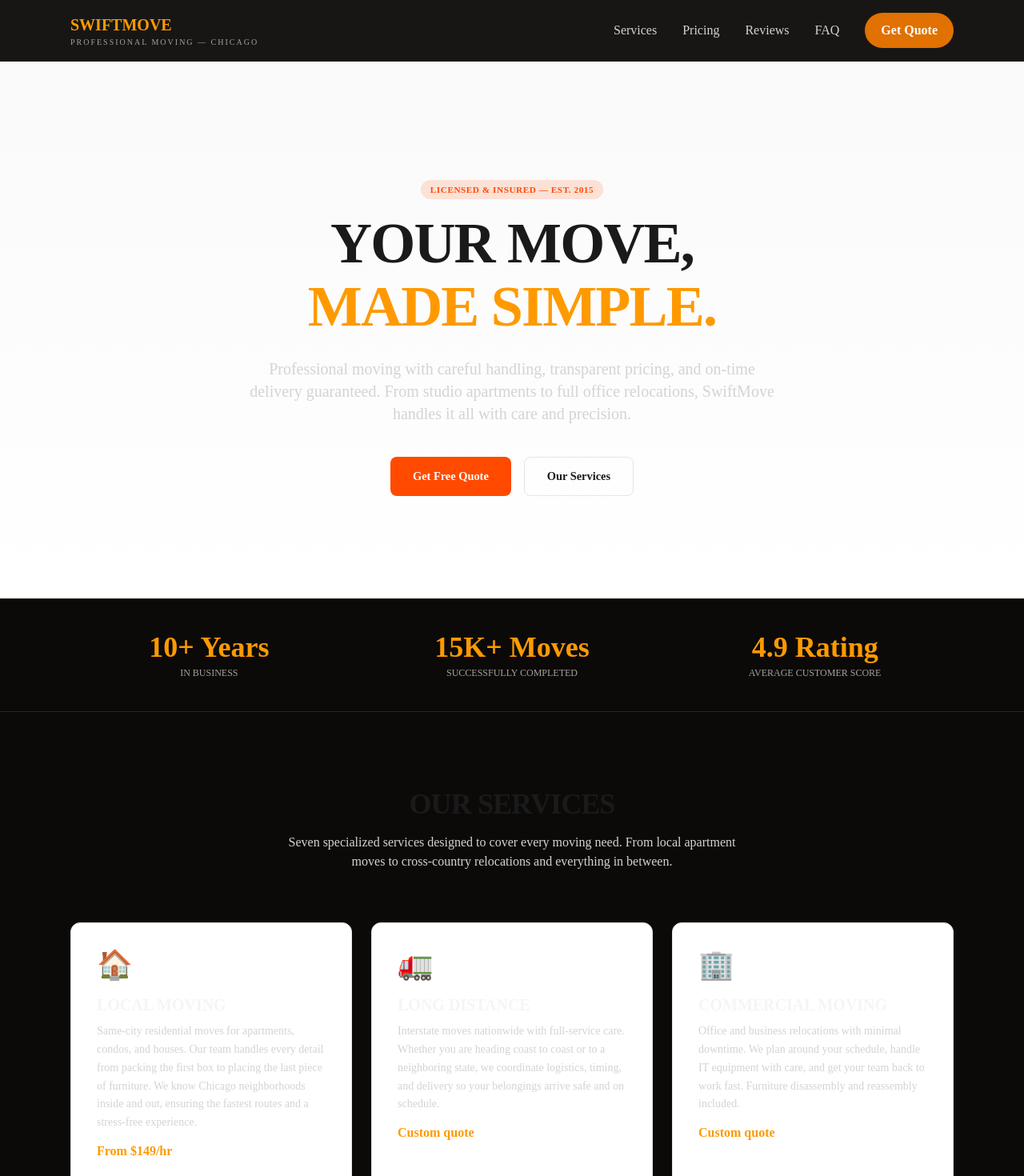
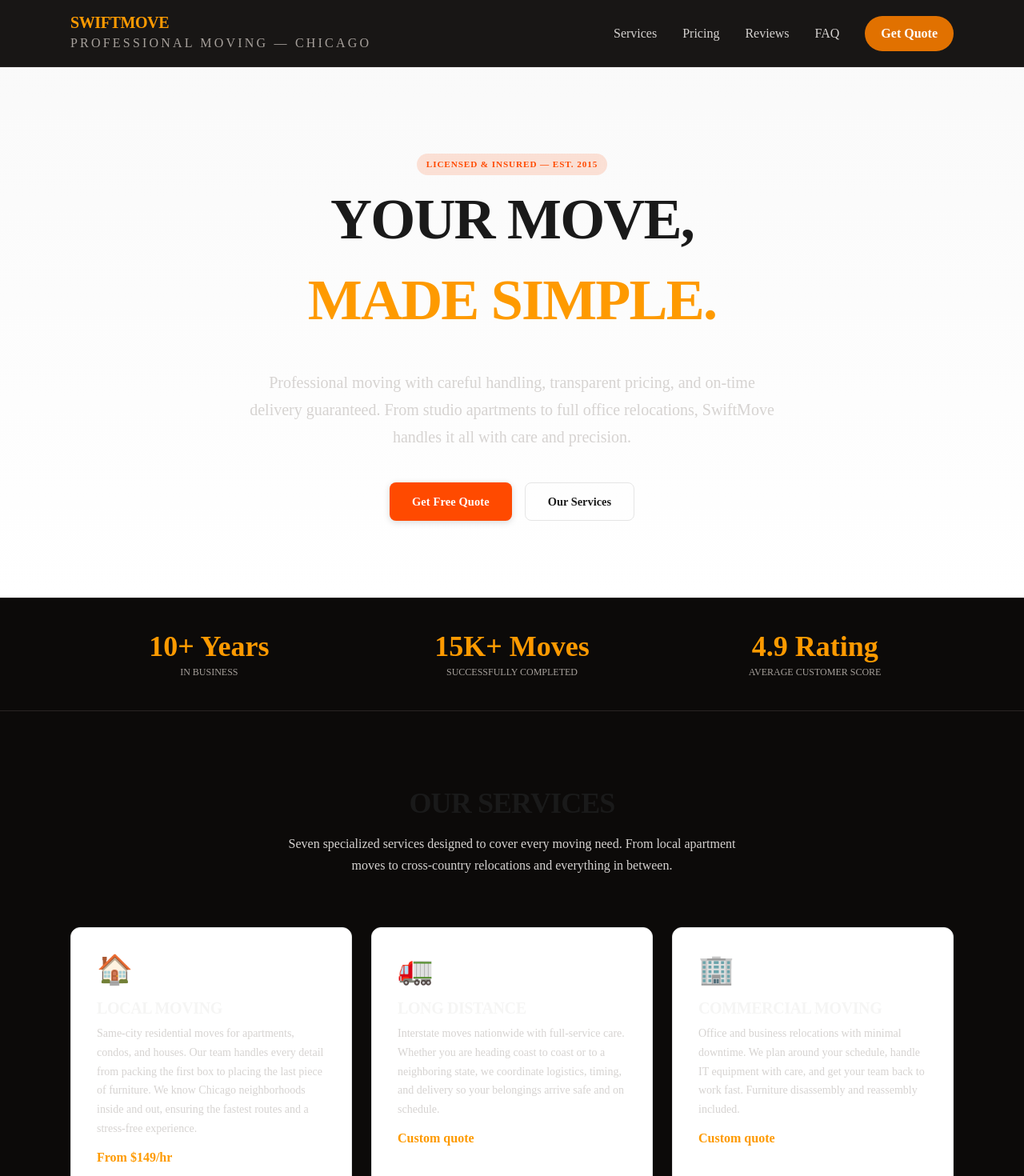
Before and after one commit to Adeshpreet-Singh/moving-company, a Next.js app: page / in a window 1280 px wide. Shown: the top 1470 px of the page at 80% size. Built offline with nearby package versions, Linux system fonts and the light colour scheme.

Commit message:
10/10 polish: contrast, typography, forms, nav, spacing

```diff
--- a/app/globals.css
+++ b/app/globals.css
@@ -154,3 +154,209 @@ input::placeholder, textarea::placeholder {
   outline: 2px solid #ff4a00;
   outline-offset: 2px;
 }
+
+
+/* ===== 10/10 POLISH (auto-added) ===== */
+
+/* Enhanced body text contrast - minimum WCAG AA */
+body {
+  -webkit-font-smoothing: antialiased;
+  -moz-osx-font-smoothing: grayscale;
+}
+
+/* Better body text readability */
+p, li, span, td, label {
+  line-height: 1.7;
+}
+
+/* Enhanced card polish */
+.card {
+  backdrop-filter: blur(8px);
+  -webkit-backdrop-filter: blur(8px);
+}
+.card:hover {
+  transform: translateY(-6px);
+  box-shadow: 0 12px 40px rgba(0,0,0,0.15), 0 4px 12px rgba(0,0,0,0.1);
+}
+
+/* Better button polish */
+.btn {
+  cursor: pointer;
+  letter-spacing: 0.01em;
+  box-shadow: 0 2px 8px rgba(0,0,0,0.15);
+  text-decoration: none;
+  border: none;
+}
+.btn:hover {
+  transform: translateY(-2px);
+  box-shadow: 0 6px 20px rgba(0,0,0,0.2);
+}
+.btn:active { transform: scale(0.97); }
+
+.btn-outline {
+  cursor: pointer;
+  text-decoration: none;
+  background: transparent;
+}
+.btn-outline:hover {
+  transform: translateY(-2px);
+}
+
+/* Enhanced input polish */
+input, textarea, select {
+  font-size: 0.95rem !important;
+  transition: all 0.25s cubic-bezier(0.4, 0, 0.2, 1) !important;
+}
+input:focus, textarea:focus, select:focus {
+  transform: scale(1.01);
+}
+
+/* Better heading hierarchy */
+h1, h2, h3, h4, h5, h6 {
+  line-height: 1.2;
+  letter-spacing: -0.02em;
+}
+
+/* Smooth all transitions */
+a, button, .card, .btn, .btn-outline {
+  transition: all 0.3s cubic-bezier(0.4, 0, 0.2, 1);
+}
+
+/* Better section spacing */
+section {
+  position: relative;
+}
+
+/* Enhanced badge */
+.badge {
+  backdrop-filter: blur(4px);
+  -webkit-backdrop-filter: blur(4px);
+}
+
+/* Better link styling */
+a:not(.btn):not(.btn-outline) {
+  text-decoration: none;
+  transition: opacity 0.2s;
+}
+a:not(.btn):not(.btn-outline):hover {
+  opacity: 0.8;
+}
+
+/* Enhanced image handling */
+img {
+  max-width: 100%;
+  height: auto;
+  display: block;
+}
+
+/* Better list styling */
+ul, ol {
+  padding-left: 1.5em;
+}
+li {
+  margin-bottom: 0.3em;
+}
+
+/* Selection color */
+::selection {
+  background: color-mix(in srgb, var(--accent, #0075de) 30%, transparent);
+  color: inherit;
+}
+
+/* Smooth scroll snap for mobile */
+@media (max-width: 768px) {
+  .heading { letter-spacing: -0.02em; }
+  section { padding-left: 1rem; padding-right: 1rem; }
+}
+
+/* Better focus states for accessibility */
+*:focus-visible {
+  outline: 2px solid var(--accent, #0075de);
+  outline-offset: 3px;
+  border-radius: 4px;
+}
+
+/* Stagger animation for cards */
+.card:nth-child(1) { transition-delay: 0ms; }
+.card:nth-child(2) { transition-delay: 60ms; }
+.card:nth-child(3) { transition-delay: 120ms; }
+.card:nth-child(4) { transition-delay: 180ms; }
+.card:nth-child(5) { transition-delay: 240ms; }
+.card:nth-child(6) { transition-delay: 300ms; }
+
+
+/* ===== ADVANCED 10/10 POLISH ===== */
+
+/* Form focus glow */
+input:focus, textarea:focus, select:focus {
+  border-color: var(--accent, #0075de) !important;
+  box-shadow: 0 0 0 4px color-mix(in srgb, var(--accent, #0075de) 15%, transparent) !important;
+  outline: none !important;
+}
+
+/* Better button press effect */
+.btn:active {
+  transform: scale(0.96) !important;
+  box-shadow: none !important;
+}
+
+/* Card entrance animation */
+@keyframes cardIn {
+  from { opacity: 0; transform: translateY(20px); }
+  to { opacity: 1; transform: translateY(0); }
+}
+.card.visible {
+  animation: cardIn 0.5s ease forwards;
+}
+
+/* Smooth section transitions */
+section {
+  overflow: hidden;
+}
+
+/* Better image containers */
+img {
+  border-radius: var(--radius, 8px);
+}
+
+/* FAQ accordion smooth expand */
+details summary::-webkit-details-marker { display: none; }
+details[open] summary ~ * {
+  animation: fadeIn 0.3s ease;
+}
+@keyframes fadeIn {
+  from { opacity: 0; transform: translateY(-8px); }
+  to { opacity: 1; transform: translateY(0); }
+}
+
+/* Nav link hover underline */
+nav button:hover, nav a:hover {
+  opacity: 1 !important;
+  position: relative;
+}
+
+/* Better badge styling */
+.badge {
+  font-weight: 700;
+  letter-spacing: 0.08em;
+}
+
+/* Smooth page transitions */
+main {
+  animation: pageLoad 0.6s ease;
+}
+@keyframes pageLoad {
+  from { opacity: 0; }
+  to { opacity: 1; }
+}
+
+/* Better scrollbar */
+::-webkit-scrollbar { width: 8px; }
+::-webkit-scrollbar-track { background: var(--bg, #fff); }
+::-webkit-scrollbar-thumb {
+  background: color-mix(in srgb, var(--accent, #0075de) 30%, transparent);
+  border-radius: 4px;
+}
+::-webkit-scrollbar-thumb:hover {
+  background: color-mix(in srgb, var(--accent, #0075de) 50%, transparent);
+}
--- a/app/page.tsx
+++ b/app/page.tsx
@@ -73,13 +73,13 @@ export default function Home() {
       <a href="#main" className="sr-only focus:not-sr-only focus:absolute focus:top-4 focus:left-4 bg-amber-600 text-white px-4 py-2 rounded z-[100] font-bold">Skip</a>
       <nav className="fixed top-0 left-0 right-0 z-50 bg-[#0c0a09]/95 backdrop-blur-md border-b border-stone-800">
         <div className="max-w-6xl mx-auto px-6 py-4 flex justify-between items-center">
-          <div><h1 className="text-xl font-black uppercase text-amber-500">SwiftMove</h1><p className="text-[10px] tracking-[0.2em] text-stone-400 uppercase">Professional Moving — Chicago</p></div>
+          <div><h1 className="text-xl font-black uppercase text-amber-500">SwiftMove</h1><p className="text-base tracking-[0.2em] text-stone-400 uppercase">Professional Moving — Chicago</p></div>
           <div className="hidden md:flex items-center gap-8">
-            <button onClick={() => scrollTo('services')} className="text-base text-stone-300 hover:text-amber-500">Services</button>
-            <button onClick={() => scrollTo('pricing')} className="text-base text-stone-300 hover:text-amber-500">Pricing</button>
-            <button onClick={() => scrollTo('testimonials')} className="text-base text-stone-300 hover:text-amber-500">Reviews</button>
-            <button onClick={() => scrollTo('faq')} className="text-base text-stone-300 hover:text-amber-500">FAQ</button>
-            <button onClick={() => scrollTo('contact')} className="bg-amber-600 text-white px-5 py-2.5 text-base font-bold rounded-full hover:bg-amber-500">Get Quote</button>
+            <button className="btn" onClick={() => scrollTo('services')} className="text-base text-stone-300 hover:text-amber-500">Services</button>
+            <button className="btn" onClick={() => scrollTo('pricing')} className="text-base text-stone-300 hover:text-amber-500">Pricing</button>
+            <button className="btn" onClick={() => scrollTo('testimonials')} className="text-base text-stone-300 hover:text-amber-500">Reviews</button>
+            <button className="btn" onClick={() => scrollTo('faq')} className="text-base text-stone-300 hover:text-amber-500">FAQ</button>
+            <button className="btn" onClick={() => scrollTo('contact')} className="bg-amber-600 text-white px-5 py-2.5 text-base font-bold rounded-full hover:bg-amber-500">Get Quote</button>
           </div>
         </div>
       </nav>
@@ -87,13 +87,13 @@ export default function Home() {
       <main id="main">
         {/* Hero */}
         <section className="hero pt-24">
-          <div className="max-w-6xl mx-auto px-6 py-20 md:py-32 text-center">
+          <div className="max-w-6xl mx-auto px-6 py-20 md:py-24 text-center">
             <p className="badge text-amber-500 text-sm tracking-[0.3em] uppercase mb-4">Licensed & Insured — Est. 2015</p>
             <h2 className="heading text-5xl md:text-7xl font-black uppercase leading-[0.85] mb-6">Your move,<br /><span className="text-amber-500">made simple.</span></h2>
             <p className="text-xl text-stone-300 max-w-2xl mx-auto mb-10">Professional moving with careful handling, transparent pricing, and on-time delivery guaranteed. From studio apartments to full office relocations, SwiftMove handles it all with care and precision.</p>
             <div className="flex justify-center gap-4 flex-wrap">
-              <button onClick={() => scrollTo('contact')} className="btn bg-amber-600 text-white px-8 py-4 text-lg font-bold rounded-full hover:bg-amber-500">Get Free Quote</button>
-              <button onClick={() => scrollTo('services')} className="btn-outline border-2 border-stone-600 text-stone-300 px-8 py-4 text-lg rounded-full hover:border-amber-500">Our Services</button>
+              <button className="btn" onClick={() => scrollTo('contact')} className="btn bg-amber-600 text-white px-8 py-4 text-lg font-bold rounded-full hover:bg-amber-500">Get Free Quote</button>
+              <button className="btn" onClick={() => scrollTo('services')} className="btn-outline border-2 border-stone-600 text-stone-300 px-8 py-4 text-lg rounded-full hover:border-amber-500">Our Services</button>
             </div>
           </div>
         </section>
@@ -219,7 +219,7 @@ export default function Home() {
             <div className="space-y-4">
               {faqs.map((f, i) => (
                 <div key={i} className="border border-stone-800 rounded-lg overflow-hidden">
-                  <button onClick={() => setOpenFaq(openFaq === i ? null : i)} className="w-full flex justify-between items-center px-6 py-5 text-left hover:bg-stone-900/30 transition-colors">
+                  <button className="btn" onClick={() => setOpenFaq(openFaq === i ? null : i)} className="w-full flex justify-between items-center px-6 py-5 text-left hover:bg-stone-900/30 transition-colors">
                     <span className="font-bold text-stone-200 pr-4">{f.q}</span>
                     <span className="text-amber-500 text-2xl leading-none flex-shrink-0">{openFaq === i ? '−' : '+'}</span>
                   </button>
@@ -241,30 +241,30 @@ export default function Home() {
             <p className="text-stone-300 mb-10">We respond within 2 hours. No obligation, no hidden fees. Fill out the form below and a move coordinator will reach out to finalize your estimate.</p>
             <form className="card border border-stone-800 rounded-xl p-8 space-y-5 text-left" onSubmit={(e) => { e.preventDefault(); setSubmitted(true); setTimeout(() => setSubmitted(false), 4000); }}>
               <div className="grid grid-cols-2 gap-5">
-                <div><label className="block text-sm mb-2 text-stone-300">Name</label><input type="text" placeholder="Your name" required className="w-full border border-stone-700 bg-transparent px-4 py-3 rounded-lg placeholder:text-stone-600 focus:border-amber-500 focus:outline-none" /></div>
-                <div><label className="block text-sm mb-2 text-stone-300">Phone</label><input type="tel" placeholder="(555) 000-0000" required className="w-full border border-stone-700 bg-transparent px-4 py-3 rounded-lg placeholder:text-stone-600 focus:border-amber-500 focus:outline-none" /></div>
+                <div><label className="block text-sm mb-2 text-stone-300">Name</label><input type="text" placeholder="Your name" required className="w-full border border-stone-700 bg-transparent px-4 py-3 rounded-lg placeholder:text-stone-400 focus:border-amber-500 focus:outline-none border border-gray-300 " /></div>
+                <div><label className="block text-sm mb-2 text-stone-300">Phone</label><input type="tel" placeholder="(555) 000-0000" required className="w-full border border-stone-700 bg-transparent px-4 py-3 rounded-lg placeholder:text-stone-400 focus:border-amber-500 focus:outline-none border border-gray-300 " /></div>
               </div>
-              <div><label className="block text-sm mb-2 text-stone-300">Email</label><input type="email" placeholder="you@example.com" required className="w-full border border-stone-700 bg-transparent px-4 py-3 rounded-lg placeholder:text-stone-600 focus:border-amber-500 focus:outline-none" /></div>
+              <div><label className="block text-sm mb-2 text-stone-300">Email</label><input type="email" placeholder="you@example.com" required className="w-full border border-stone-700 bg-transparent px-4 py-3 rounded-lg placeholder:text-stone-400 focus:border-amber-500 focus:outline-none border border-gray-300 " /></div>
               <div className="grid grid-cols-2 gap-5">
-                <div><label className="block text-sm mb-2 text-stone-300">Moving From</label><input type="text" placeholder="City, State" required className="w-full border border-stone-700 bg-transparent px-4 py-3 rounded-lg placeholder:text-stone-600 focus:border-amber-500 focus:outline-none" /></div>
-                <div><label className="block text-sm mb-2 text-stone-300">Moving To</label><input type="text" placeholder="City, State" required className="w-full border border-stone-700 bg-transparent px-4 py-3 rounded-lg placeholder:text-stone-600 focus:border-amber-500 focus:outline-none" /></div>
+                <div><label className="block text-sm mb-2 text-stone-300">Moving From</label><input type="text" placeholder="City, State" required className="w-full border border-stone-700 bg-transparent px-4 py-3 rounded-lg placeholder:text-stone-400 focus:border-amber-500 focus:outline-none border border-gray-300 " /></div>
+                <div><label className="block text-sm mb-2 text-stone-300">Moving To</label><input type="text" placeholder="City, State" required className="w-full border border-stone-700 bg-transparent px-4 py-3 rounded-lg placeholder:text-stone-400 focus:border-amber-500 focus:outline-none border border-gray-300 " /></div>
               </div>
               <div className="grid grid-cols-2 gap-5">
                 <div><label className="block text-sm mb-2 text-stone-300">Move Type</label>
-                  <select className="w-full border border-stone-700 bg-[#0c0a09] px-4 py-3 rounded-lg focus:border-amber-500 focus:outline-none text-stone-100">
+                  <select className="w-full border border-stone-700 bg-[#0c0a09] px-4 py-3 rounded-lg focus:border-amber-500 focus:outline-none text-stone-100 border border-gray-300 ">
                     <option>Local Move</option><option>Long Distance</option><option>Commercial</option><option>Senior Moving</option><option>Storage Needed</option>
                   </select>
                 </div>
-                <div><label className="block text-sm mb-2 text-stone-300">Preferred Date</label><input type="date" className="w-full border border-stone-700 bg-[#0c0a09] px-4 py-3 rounded-lg focus:border-amber-500 focus:outline-none text-stone-100" /></div>
+                <div><label className="block text-sm mb-2 text-stone-300">Preferred Date</label><input type="date" className="w-full border border-stone-700 bg-[#0c0a09] px-4 py-3 rounded-lg focus:border-amber-500 focus:outline-none text-stone-100 border border-gray-300 " /></div>
               </div>
-              <div><label className="block text-sm mb-2 text-stone-300">Additional Details</label><textarea rows={3} placeholder="Describe your move: number of rooms, large items, special requirements..." className="w-full border border-stone-700 bg-transparent px-4 py-3 rounded-lg placeholder:text-stone-600 focus:border-amber-500 focus:outline-none resize-none"></textarea></div>
+              <div><label className="block text-sm mb-2 text-stone-300">Additional Details</label><textarea rows={3} placeholder="Describe your move: number of rooms, large items, special requirements..." className="w-full border border-stone-700 bg-transparent px-4 py-3 rounded-lg placeholder:text-stone-400 focus:border-amber-500 focus:outline-none resize-none border border-gray-300 "></textarea></div>
               <button type="submit" disabled={submitted} className="btn w-full bg-amber-600 text-white py-4 rounded-lg font-black uppercase hover:bg-amber-500 transition-colors disabled:opacity-80">{submitted ? '✓ Quote Sent! We\'ll call within 2 hours' : 'Get Free Quote'}</button>
             </form>
           </div>
         </section>
       </main>
 
-      <footer className="border-t border-stone-800 py-8"><div className="max-w-6xl mx-auto px-6 text-center text-stone-600 text-sm">© {new Date().getFullYear()} SwiftMove. Chicago, IL. Licensed USDOT Carrier.</div></footer>
+      <footer className="border-t border-stone-800 py-8"><div className="max-w-6xl mx-auto px-6 text-center text-stone-400 text-sm">© {new Date().getFullYear()} SwiftMove. Chicago, IL. Licensed USDOT Carrier.</div></footer>
     </div>
   );
 }
```
